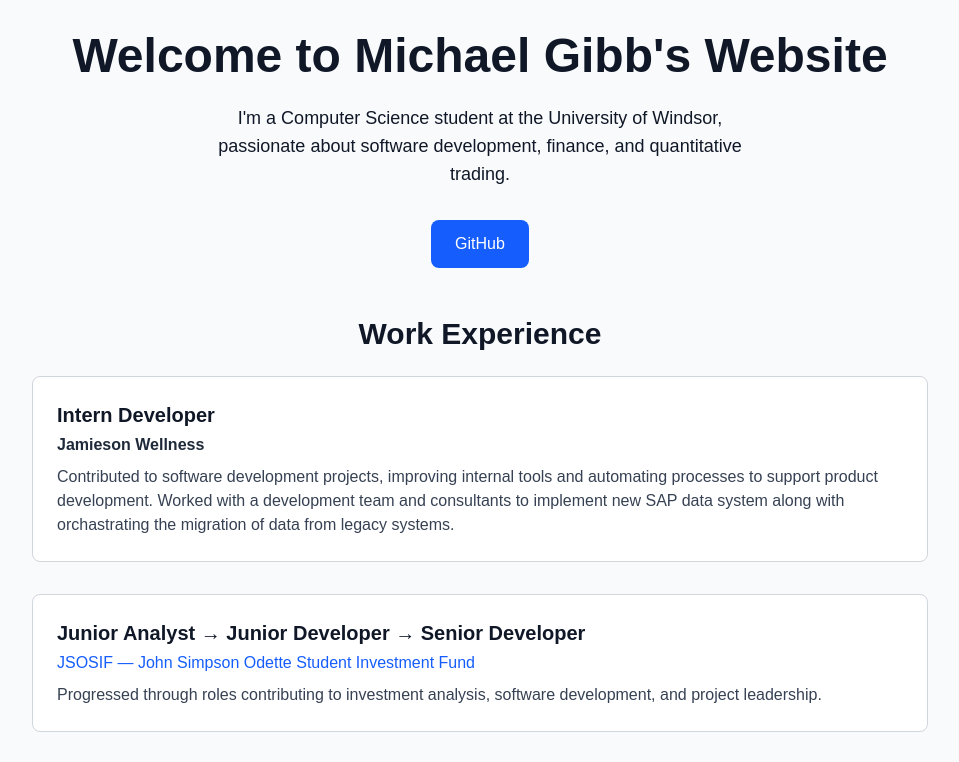
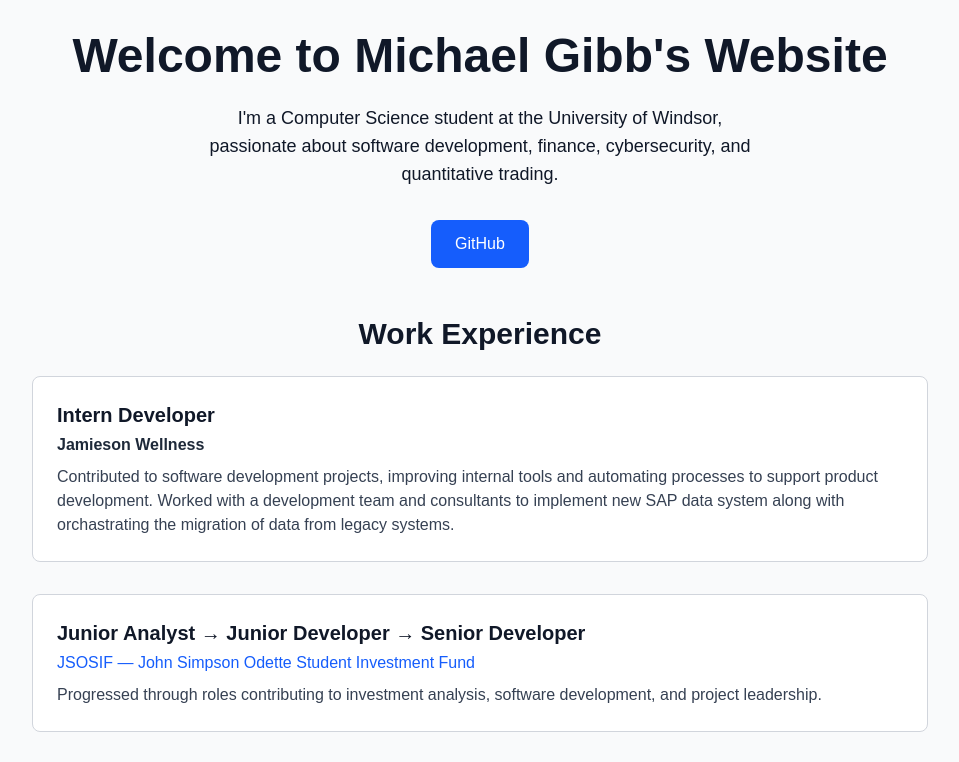
Before and after one commit to MikeGibb7/michaelgibb-site, a Next.js app: page / in a window 1280 px wide. Shown: the top 762 px of the page, without its empty margins (160-1119 px from the left). Built offline with nearby package versions, Linux system fonts and the light colour scheme.

Commit message:
change description

```diff
--- a/app/page.tsx
+++ b/app/page.tsx
@@ -123,7 +123,7 @@ export default function HomePage() {
       </h1>
       <p className="text-lg max-w-xl text-center mb-8">
         I&apos;m a Computer Science student at the University of Windsor,
-        passionate about software development, finance, and quantitative trading.
+        passionate about software development, finance, cybersecurity, and quantitative trading.
       </p>
       <div className="flex space-x-4 mb-12">
         <a
```
Also changed, not shown: 1 other file (tests, documents, lock files or other folders).
